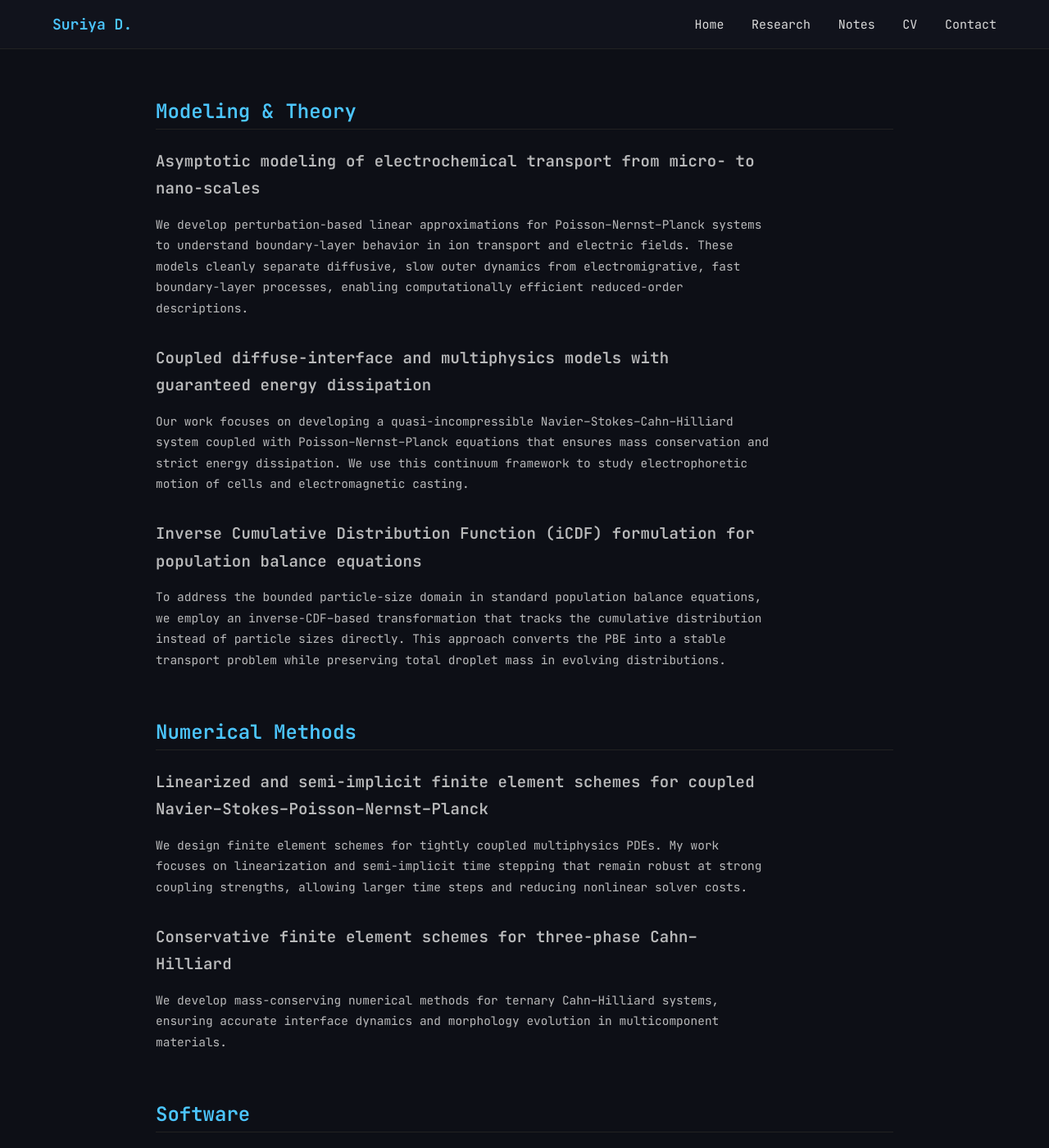
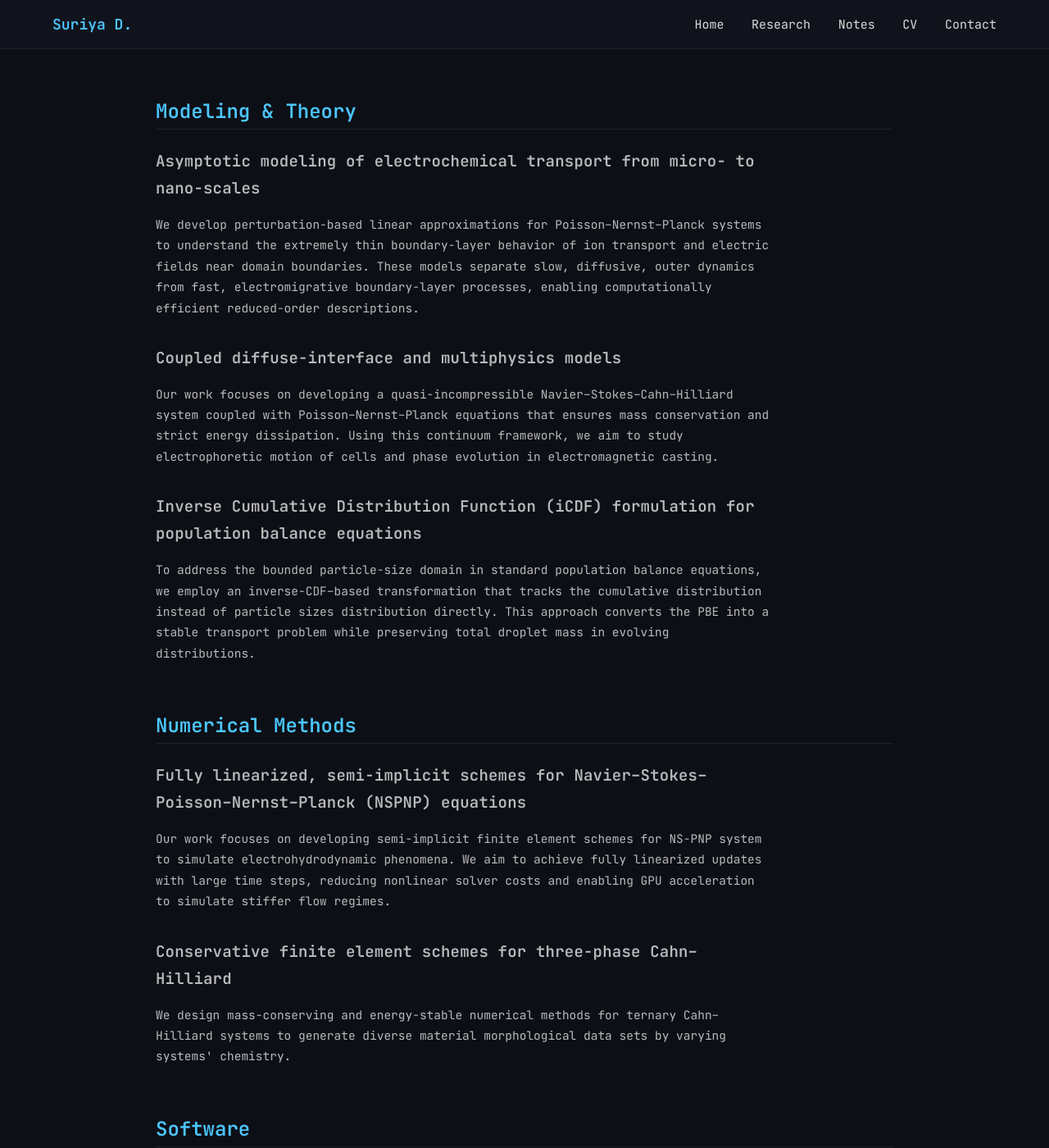
Before and after one commit to suriyadhaksh/suriyadhaksh.github.io, a Jekyll site: the page built from content/research.html, in a window 1280 px wide and 1400 px high. Shown: the whole window at 82% size. Built offline with Jekyll 4.4.1, drawn with Linux system fonts in a browser that asks for light colours; some of the changed text lies outside the part shown.

Commit message:
Revise research section content for clarity and detail: enhance descriptions and titles for modeling, multiphysics, and numerical methods

```diff
--- a/content/research.html
+++ b/content/research.html
@@ -13,21 +13,21 @@ permalink: /research.html
         </p>
         <p>
             We develop perturbation-based linear approximations for Poisson–Nernst–Planck systems
-            to understand boundary-layer behavior in ion transport and electric fields. These models
-            cleanly separate diffusive, slow outer dynamics from electromigrative, fast boundary-layer
+            to understand the extremely thin boundary-layer behavior of ion transport and electric fields near domain boundaries.
+            These models separate slow, diffusive, outer dynamics from fast, electromigrative boundary-layer
             processes, enabling computationally efficient reduced-order descriptions.
         </p>
     </div>
 
     <div class="research-item">
         <p class="research-item-title">
-            Coupled diffuse-interface and multiphysics models with guaranteed energy dissipation
+            Coupled diffuse-interface and multiphysics models
         </p>
         <p>
             Our work focuses on developing a quasi-incompressible Navier–Stokes–Cahn–Hilliard system
             coupled with Poisson–Nernst–Planck equations that ensures mass conservation and strict
-            energy dissipation. We use this continuum framework to study electrophoretic motion of cells
-            and electromagnetic casting.
+            energy dissipation. Using this continuum framework, we aim to study electrophoretic motion of
+            cells and phase evolution in electromagnetic casting.
         </p>
     </div>
 
@@ -38,8 +38,8 @@ permalink: /research.html
         <p>
             To address the bounded particle-size domain in standard population balance equations,
             we employ an inverse-CDF–based transformation that tracks the cumulative distribution
-            instead of particle sizes directly. This approach converts the PBE into a stable transport
-            problem while preserving total droplet mass in evolving distributions.
+            instead of particle sizes distribution directly. This approach converts the PBE into a
+            stable transport problem while preserving total droplet mass in evolving distributions.
         </p>
     </div>
 </section>
@@ -50,12 +50,12 @@ permalink: /research.html
 
     <div class="research-item">
         <p class="research-item-title">
-            Linearized and semi-implicit finite element schemes for coupled Navier–Stokes–Poisson–Nernst–Planck
+            Fully linearized, semi-implicit schemes for Navier–Stokes–Poisson–Nernst–Planck (NSPNP) equations
         </p>
         <p>
-            We design finite element schemes for tightly coupled multiphysics PDEs.
-            My work focuses on linearization and semi-implicit time stepping that remain robust
-            at strong coupling strengths, allowing larger time steps and reducing nonlinear solver costs.
+            Our work focuses on developing semi-implicit finite element schemes for NS-PNP system to simulate
+            electrohydrodynamic phenomena. We aim to achieve fully linearized updates with large time steps,
+            reducing nonlinear solver costs and enabling GPU acceleration to simulate stiffer flow regimes.
         </p>
     </div>
 
@@ -64,8 +64,8 @@ permalink: /research.html
             Conservative finite element schemes for three-phase Cahn–Hilliard
         </p>
         <p>
-            We develop mass-conserving numerical methods for ternary Cahn–Hilliard systems, ensuring
-            accurate interface dynamics and morphology evolution in multicomponent materials.
+            We design mass-conserving and energy-stable numerical methods for ternary Cahn–Hilliard systems
+            to generate diverse material morphological data sets by varying systems' chemistry.
         </p>
     </div>
 </section>
```
Also changed, not shown: other parts of content/research.html (+3 -3 lines).
